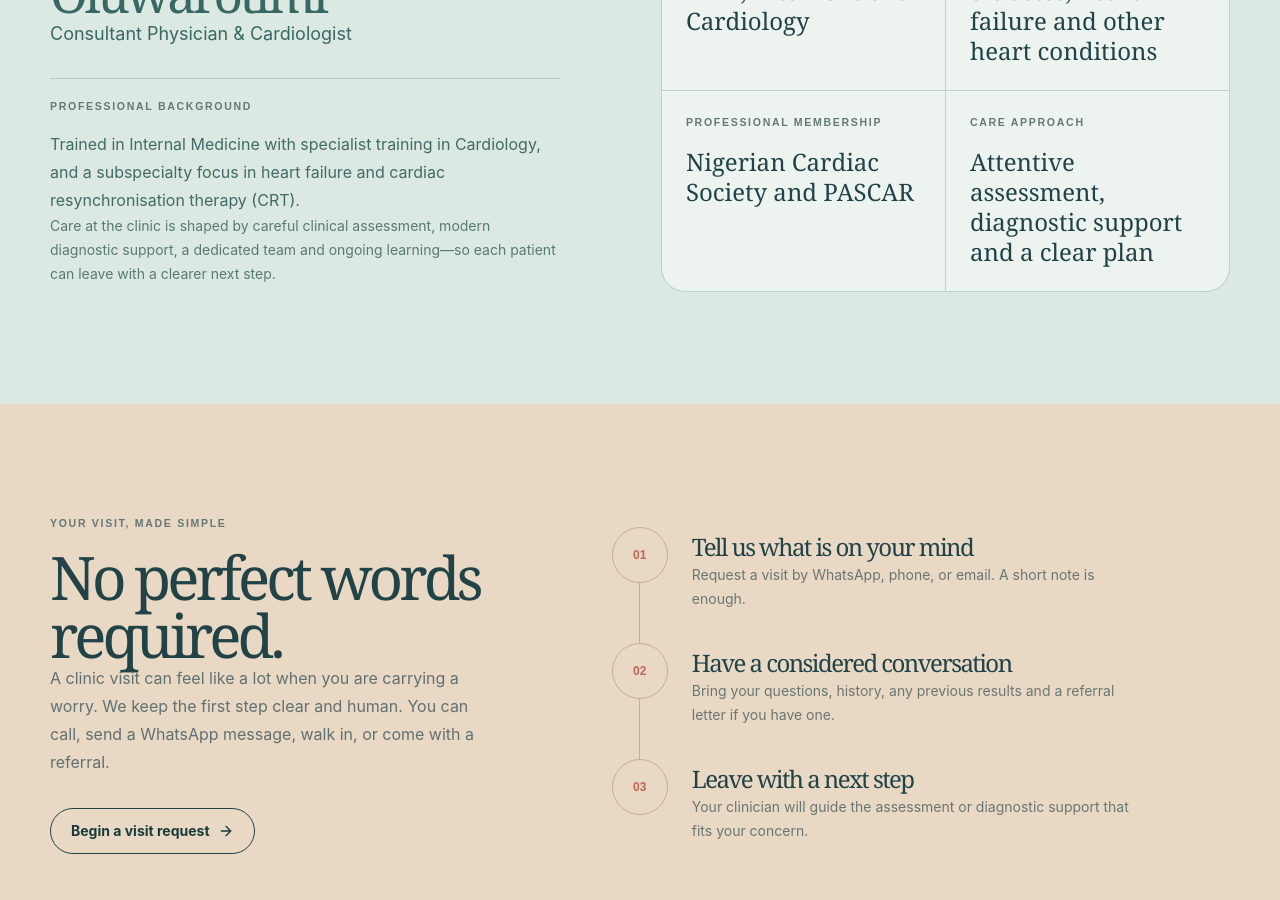
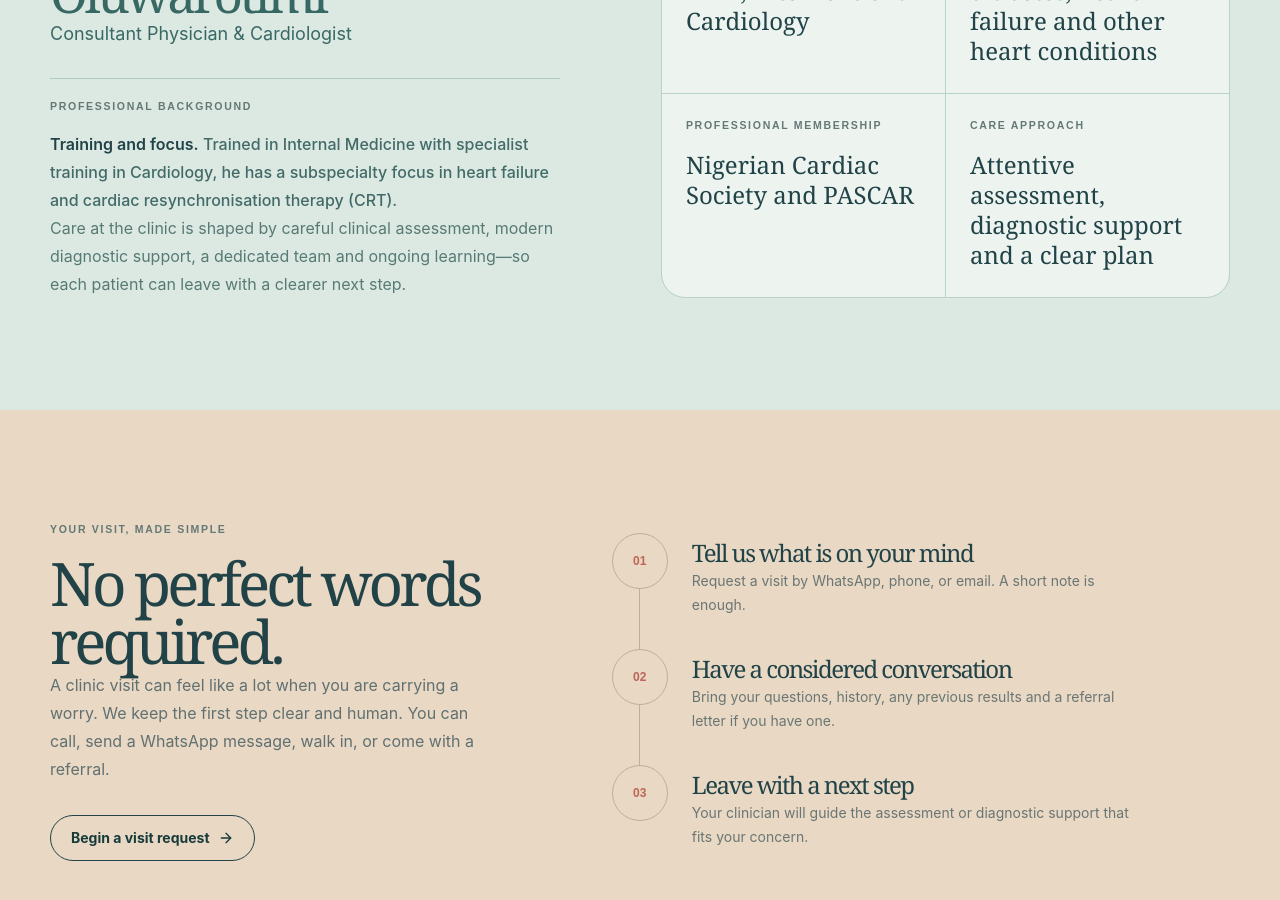
Before and after one commit to Saivi-9/oluwarotimi-specialist-clinic, a Next.js app: page / in a window 1280 px wide. Shown: the part 2200-3100 px from the top of the page. Built offline with nearby package versions, Linux system fonts and the light colour scheme.

Commit message:
Refine consultant profile emphasis

```diff
--- a/app/page.tsx
+++ b/app/page.tsx
@@ -325,9 +325,9 @@
               <p className="mt-5 text-lg leading-8 text-[#386864]">Consultant Physician &amp; Cardiologist</p>
               <div className="mt-7 max-w-[510px] border-t border-[#aecbbd] pt-5">
                 <p className="eyebrow text-[#557975]">Professional background</p>
-                <p className="mt-3 text-base leading-7 text-[#426a67]">Trained in Internal Medicine with specialist training in Cardiology, and a subspecialty focus in heart failure and cardiac resynchronisation therapy (CRT).</p>
+                <p className="mt-3 text-base font-medium leading-7 text-[#426a67]"><strong className="font-semibold text-[#214348]">Training and focus.</strong> Trained in Internal Medicine with specialist training in Cardiology, he has a subspecialty focus in heart failure and cardiac resynchronisation therapy (CRT).</p>
               </div>
-              <p className="mt-5 max-w-[510px] text-sm leading-6 text-[#587a75]">Care at the clinic is shaped by careful clinical assessment, modern diagnostic support, a dedicated team and ongoing learning—so each patient can leave with a clearer next step.</p>
+              <p className="mt-4 max-w-[510px] text-base leading-7 text-[#587a75]">Care at the clinic is shaped by careful clinical assessment, modern diagnostic support, a dedicated team and ongoing learning—so each patient can leave with a clearer next step.</p>
             </div>
             <div className="grid gap-px overflow-hidden rounded-[24px] border border-[#b8d2c5] bg-[#b8d2c5] sm:grid-cols-2">
               <div className="bg-[#edf4ef] p-6"><p className="eyebrow text-[#557975]">Qualifications</p><p className="font-display text-2xl leading-tight text-[#214348]">MB ChB, FMCP, MBA, Interventional Cardiology</p></div>
```
